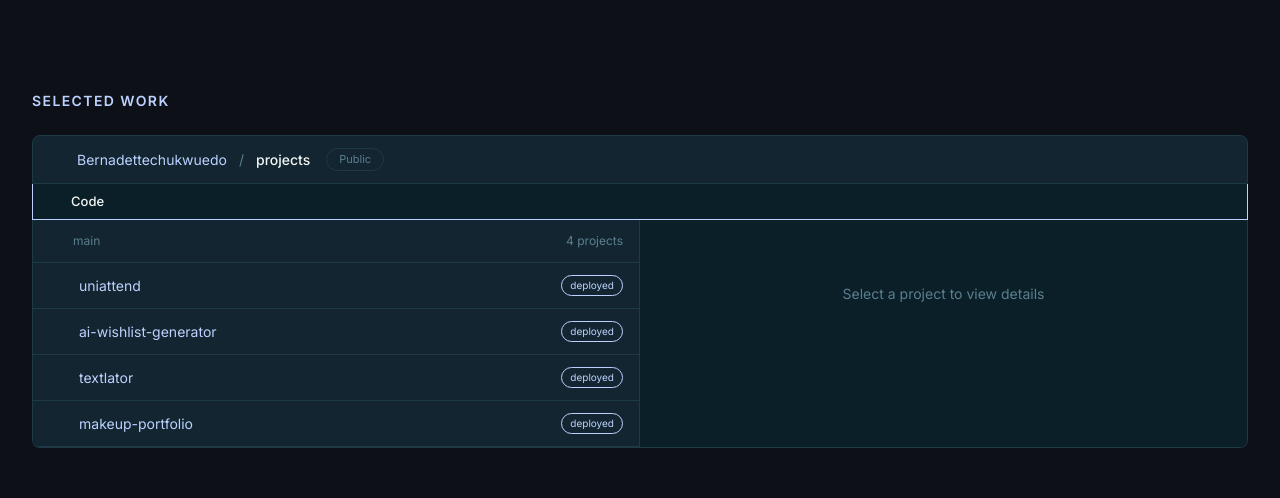
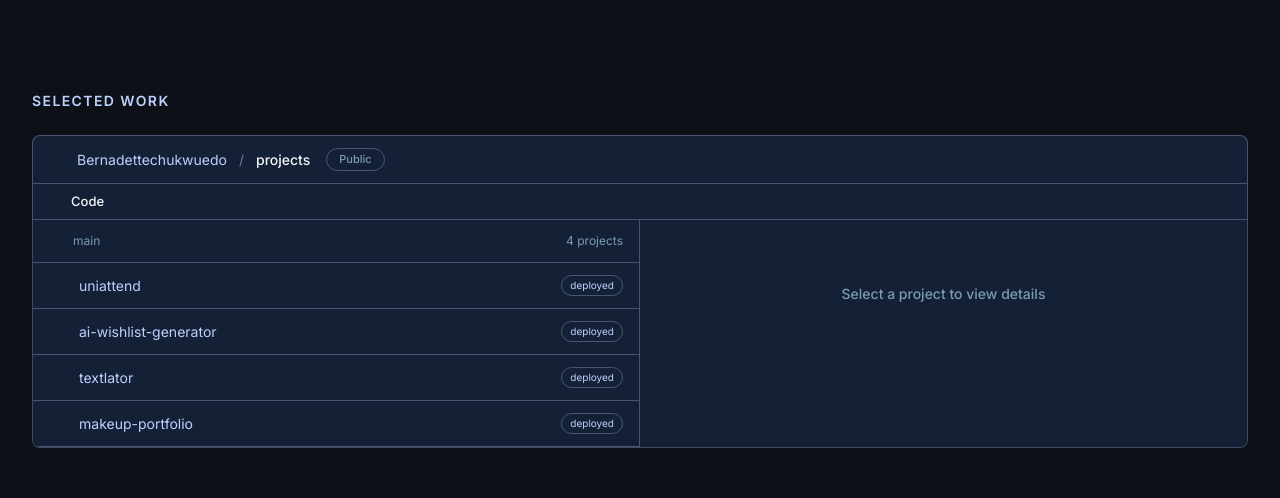
Before and after one commit to Bernadettechukwuedo/Bernadettes-Portfolio, a React (Vite) app: page / in a window 1280 px wide. Shown: the part 1600-2098 px from the top of the page. Built offline with nearby package versions, Linux system fonts and the light colour scheme; some icons are missing.

Commit message:
update: made some changes

```diff
--- a/index.html
+++ b/index.html
@@ -2,7 +2,7 @@
 <html lang="en">
   <head>
     <meta charset="UTF-8" />
-    <link rel="icon" type="image/svg+xml" href="https://res.cloudinary.com/dotzzcayo/image/upload/v1783942587/favicon_hsvabg.png" />
+    <link rel="icon" type="image/svg+xml" href="https://res.cloudinary.com/dotzzcayo/image/upload/v1784020169/FAVICON_2_cgw3hm.svg" />
     <meta name="viewport" content="width=device-width, initial-scale=1.0" />
     <title>Bernadette Chukwuedo</title>
     <meta property="og:site_name" content="Bernadette Chukwuedo" />
@@ -11,7 +11,7 @@
     <meta property="og:url" content="https://bernadettechuks.vercel.app/"/>
 
 
-    <meta property="og:image" content="https://res.cloudinary.com/dotzzcayo/image/upload/v1783942587/favicon_hsvabg.png" />
+    <meta property="og:image" content="https://res.cloudinary.com/dotzzcayo/image/upload/v1784020169/FAVICON_2_cgw3hm.svg" />
     <meta property="og:image:width" content="1200" />
     <meta property="og:image:height" content="630" />
   </head>
--- a/src/pages/About.jsx
+++ b/src/pages/About.jsx
@@ -63,7 +63,7 @@ function About(){
             </div>
             <motion.div className='max-w-340 mx-auto px-8 grid grid-cols-2 md:grid-cols-4 gap-8 mt-14' variants={childVariants3}>
 
-               {about_section.map((abouts) =>( <motion.div key={abouts.id} className='bg-[#163844] rounded-md p-8 flex flex-col space-y-2 justify-center text-center items-center'>
+               {about_section.map((abouts) =>( <motion.div key={abouts.id} className='bg-[#142035] rounded-md p-8 flex flex-col space-y-2 justify-center text-center items-center'>
                     <Icon style= {{ color:abouts.color}} className=" text-2xl" icon={abouts.icon} />
                     <p className='text-[#F4F7F6] '> {abouts.name}</p>
                 </motion.div>))}
--- a/src/pages/Project.jsx
+++ b/src/pages/Project.jsx
@@ -56,7 +56,7 @@ const projects = [
         status: 'deployed',
         stack: ['React', 'Tailwind CSS'],
         language: 'JavaScript',
-        languageColor: '#3572A5',
+        languageColor: '#f1e05a',
         link: 'https://franceschuksbeauty.vercel.app/',
         img_url:'https://res.cloudinary.com/dotzzcayo/image/upload/v1783885099/Screenshot_80_w8atoq.png',
         alt_image:'An image of the Makeup Portfolio page'
@@ -78,27 +78,27 @@ function Project() {
 
                 {/* github top bar */}
                 <motion.div variants={childVariants1}>
-                <div className='flex flex-row items-center bg-[#122530] border border-[#1E3A44] rounded-t-lg p-3 gap-3'>
+                <div className='flex flex-row items-center bg-[#142035]  border border-[#BDD1FF]/30 rounded-t-lg p-3 gap-3'>
 
                     <a    href="https://github.com/Bernadettechukwuedo"
                         target="_blank"
                         rel="noopener noreferrer"
                     >
                         <Icon
-                            className="text-[#F4F7F6] text-xl hover:text-[#2D9C8F] transition-colors"
+                            className="text-[#F4F7F6] text-xl hover:text-[#4A79E7] transition-colors"
                             icon="ri:github-line"
                         />
                     </a>
                     <span className='text-[#BDD1FF] text-[12px] md:text-[14px] '>Bernadettechukwuedo</span>
-                    <span className='text-[#5B7F8E] text-[12px] md:text-[14px] '>/</span>
+                    <span className='text-[#BDD1FF]/50 text-[12px] md:text-[14px] '>/</span>
                     <span className='text-[#F4F7F6] text-[12px] md:text-[14px] font-medium'>projects</span>
-                    <div className='hidden md:flex border border-[#1E3A44] rounded-full px-3 py-0.5 ml-1'>
-                        <p className='text-[#5B7F8E] text-[11px] '>Public</p>
+                    <div className='hidden md:flex border border-[#BDD1FF]/30 rounded-full px-3 py-0.5 ml-1'>
+                        <p className='text-[#7A9CAD] text-[11px] font-medium'>Public</p>
                     </div>
                 </div>
 
                 {/* code tab */}
-                <div className='flex flex-row items-center bg-[#0B1F28] border-x px-3 py-2 gap-2 border-b border-[#BDD1FF]'>
+                <div className='flex flex-row items-center bg-[#142035]  border-x px-3 py-2 gap-2 border-b border-[#BDD1FF]/30'>
                     <Icon
                         className="text-[#F4F7F6] text-lg"
                         icon="mingcute:code-line"
@@ -107,21 +107,21 @@ function Project() {
                 </div>
 
                 {/* main content */}
-                <div className='grid grid-cols-1 md:grid-cols-2 gap-0 border-x border-b border-[#1E3A44] rounded-b-lg overflow-hidden'>
+                <div className='grid grid-cols-1 md:grid-cols-2 gap-0 border-x border-b border-[#BDD1FF]/30 rounded-b-lg overflow-hidden'>
 
                     {/* left — file list */}
-                    <div className='bg-[#122530] border-r border-[#1E3A44]'>
+                    <div className='bg-[#142035]  border-r border-[#BDD1FF]/30'>
 
                         {/* branch row */}
-                        <div className='flex flex-row justify-between items-center px-4 py-3 border-b border-[#1E3A44]'>
+                        <div className='flex flex-row justify-between items-center px-4 py-3 border-b border-[#BDD1FF]/30'>
                             <div className='flex flex-row items-center gap-2'>
                                 <Icon
-                                    className="text-[#5B7F8E] text-base"
+                                    className="text-[#7A9CAD] text-base"
                                     icon="boxicons:git-branch"
                                 />
-                                <span className='text-[#5B7F8E] text-[12px]'>main</span>
+                                <span className='text-[#7A9CAD] text-[12px]'>main</span>
                             </div>
-                            <span className='text-[#5B7F8E] text-[12px]'>
+                            <span className='text-[#7A9CAD] text-[12px]'>
                                 {projects.length} projects
                             </span>
                         </div>
@@ -131,21 +131,21 @@ function Project() {
                             <div
                                 key={project.id}
                                 onClick={() => setSelectedProject(selectedProject?.id === project.id ? null : project)}
-                                className={`flex flex-row items-center gap-3 px-4 py-3 border-b border-[#1E3A44] cursor-pointer transition-colors
+                                className={`flex flex-row items-center gap-3 px-4 py-3 border-b border-[#BDD1FF]/30 cursor-pointer transition-colors
                                     ${selectedProject?.id=== project.id
-                                        ? 'bg-[#1E3A44]'
-                                        : 'hover:bg-[#163844]'
+                                        ? 'bg-[#4A79E7]/20'
+                                        : 'hover:bg-[#4A79E7]/20'
                                     }`}
                             >
                                 <Icon
-                                    className="text-[#5B7F8E] text-lg "
+                                    className="text-[#7A9CAD] text-lg "
                                     icon="material-symbols-light:folder-rounded"
                                 />
                                 <span className='text-[#BDD1FF] text-[14px]'>
                                     {project.name}
                                 </span>
                                 {project.status && (
-                                    <span className='ml-auto text-[10px] text-[#BDD1FF] border border-[#BDD1FF] rounded-full px-2 py-0.5'>
+                                    <span className='ml-auto text-[10px] text-[#BDD1FF] border border-[#BDD1FF]/30 rounded-full px-2 py-0.5'>
                                         {project.status}
                                     </span>
                                 )}
@@ -154,7 +154,7 @@ function Project() {
                     </div>
 
                     {/* right — about panel */}
-                    <div className='bg-[#0B1F28] p-6 flex flex-col gap-8'>
+                    <div className='bg-[#142035]  p-6 flex flex-col gap-8'>
                         <AnimatePresence mode='wait'>
                         {selectedProject ? (
                         <motion.div initial={{opacity:0, x:10}} animate={{opacity:1, x:0}} exit={{ opacity: 0, x: -10 }} transition={{ease:'easeInOut', duration:0.2}}>
@@ -163,8 +163,8 @@ function Project() {
                             <h2 className='text-[#F4F7F6] text-[14px] font-semibold mb-3'>
                                 About
                             </h2>
-                            <hr className='border-[#1E3A44] mb-4' />
-                            <p className='text-[#5B7F8E] text-[13px] leading-relaxed'>
+                            <hr className='border-[#BDD1FF]/30 mb-4' />
+                            <p className='text-[#7A9CAD] text-[13px] leading-relaxed font-medium'>
                                 {selectedProject.description}
                             </p>
 
@@ -173,7 +173,7 @@ function Project() {
                                 {selectedProject.stack.map((tech, i) => (
                                     <span
                                         key={i}
-                                        className='text-[11px] text-[#BDD1FF] border border-[#1E3A44] rounded-full px-3 py-0.5'
+                                        className='text-[11px] text-[#BDD1FF] border border-[#BDD1FF]/30 rounded-full px-3 py-0.5'
                                     >
                                         {tech}
                                     </span>
@@ -187,7 +187,7 @@ function Project() {
                             <h2 className='text-[#F4F7F6] text-[14px] font-semibold mb-3 mt-4'>
                                 Project Image
                             </h2>
-                            <hr className='border-[#1E3A44] mb-4' />
+                            <hr className='border-[#BDD1FF]/30 mb-4' />
                             <motion.img  initial={{ scale: 1 }} whileHover={{ scale: 1.05 }} whileTap={{ scale:1.05 }} transition={{ease:'easeIn', duration:0.5 }} src={selectedProject.img_url} alt={selectedProject.alt_image} className='w-full h-auto rounded-md' />
                         </div>
 
@@ -197,13 +197,13 @@ function Project() {
                             <h2 className='text-[#F4F7F6] text-[14px] font-semibold mb-3 mt-4'>
                                 Languages
                             </h2>
-                            <hr className='border-[#1E3A44] mb-4' />
+                            <hr className='border-[#BDD1FF]/30 mb-4' />
                             <div className='flex flex-row items-center gap-2'>
                                 <span
                                     className='w-3 h-3 rounded-full '
                                     style={{ background: selectedProject.languageColor }}
                                 />
-                                <span className='text-[#5B7F8E] text-[13px]'>
+                                <span className='text-[#7A9CAD] text-[13px] font-medium'>
                                     {selectedProject.language}
                                 </span>
                             </div>
@@ -228,7 +228,7 @@ function Project() {
                             initial={{ opacity: 0 }}
                             animate={{ opacity: 1 }}
                             exit={{ opacity: 0 }}
-                            className="text-[#5B7F8E] text-sm text-center mt-10"
+                            className="text-[#7A9CAD] text-sm text-center mt-10 font-medium"
                         >
                             Select a project to view details
                         </motion.div>
```
Also changed, not shown: src/components/NavBar.jsx (+4 -4 lines).
